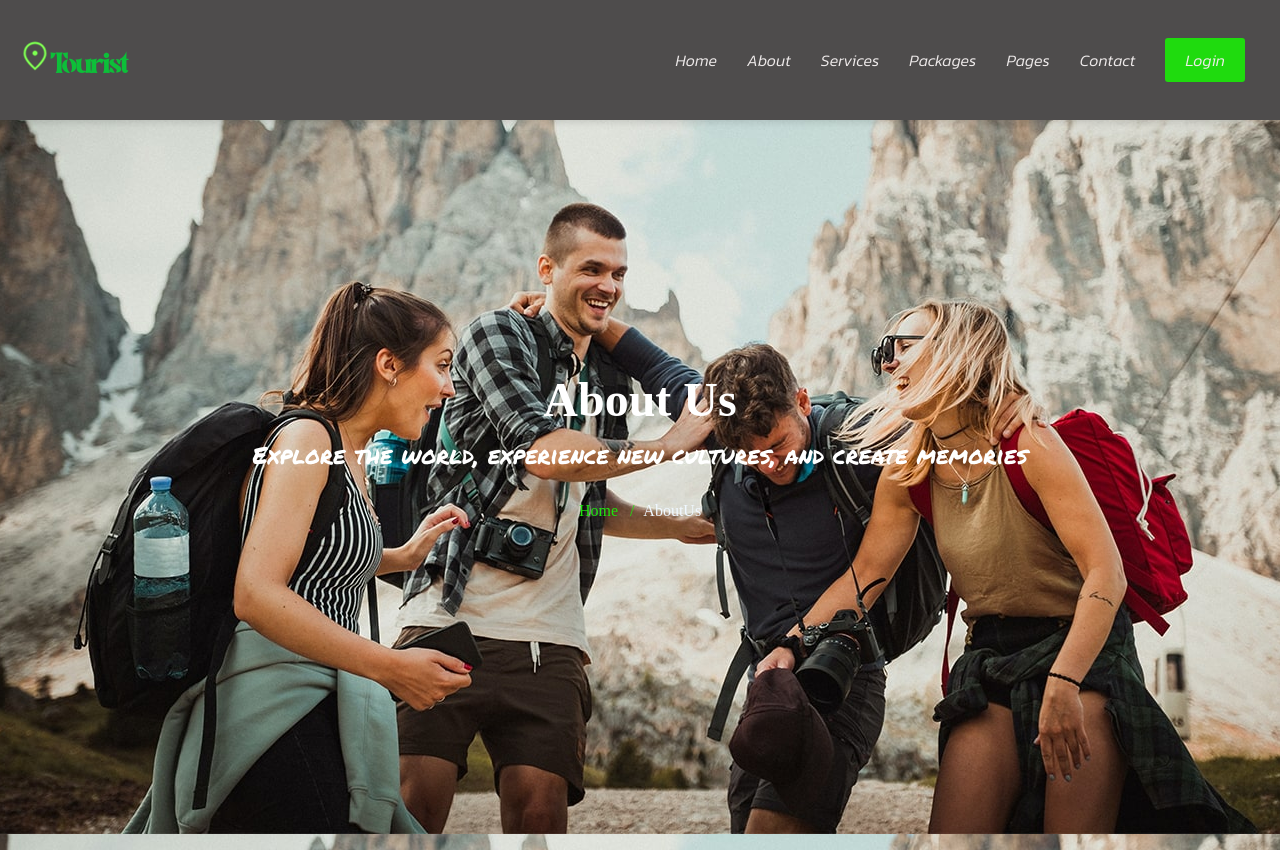
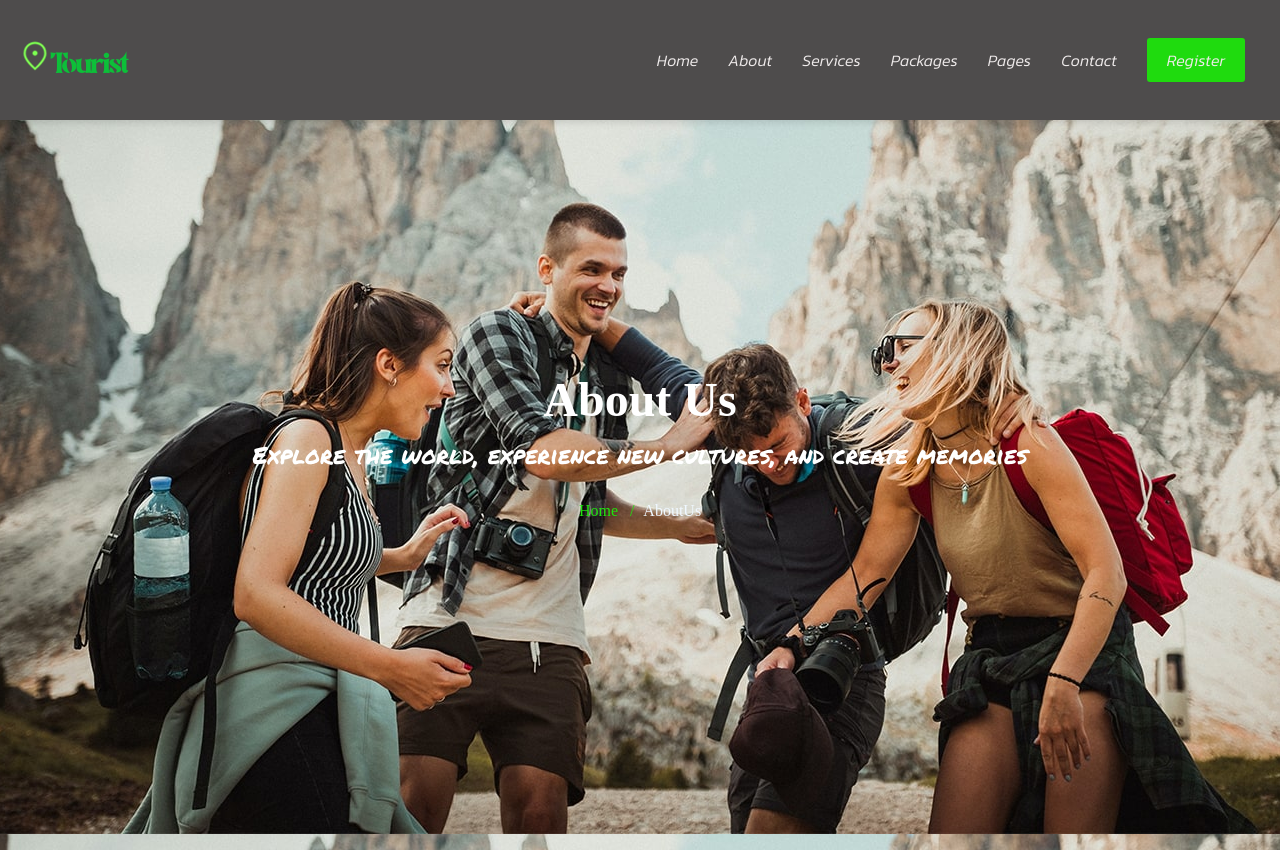
Before and after one commit to Abhilanke/TravelingGuideProject, a plain HTML site: page aboutus.html in a window 1280 px wide. Shown: the top 850 px of the page. Drawn offline with nearby package versions, Linux system fonts and the light colour scheme; a web font is replaced by a local one.

Commit message:
Update aboutus.html

```diff
--- a/aboutus.html
+++ b/aboutus.html
@@ -31,6 +31,7 @@
             <li class="pages">
                 <a href="#" style="font-family: all2;">Pages</a>
                 <ul class="dropdown" id="page">
+                    <li><a href="login.html" style="font-family: all2;">login</a></li>
                     <li><a href="Destination.html" style="font-family: all2;">Destination</a></li>
                     <li><a href="Booking.html" style="font-family: all2;">Booking</a></li>
                     <li class="submenu">
@@ -45,7 +46,7 @@
                 </ul>
             </li>
             <li><a href="./contect.html" style="font-family: all2;">Contact</a></li>
-            <li><a href="login.html" class="register-btn" style="font-family: all2;">Login</a></li>
+            <li><a href="register.html" class="register-btn" style="font-family: all2;">Register</a></li>
         </ul>
     </nav>
 
@@ -83,6 +84,7 @@
                 </ul>
 
                 <a href="https://en.wikipedia.org/wiki/Tourism_in_India_by_state" target="_blank" class="read-more-btn" style="font-family: all2;">Read More</a>
+
             </div>
         </div>
     </section>
```
